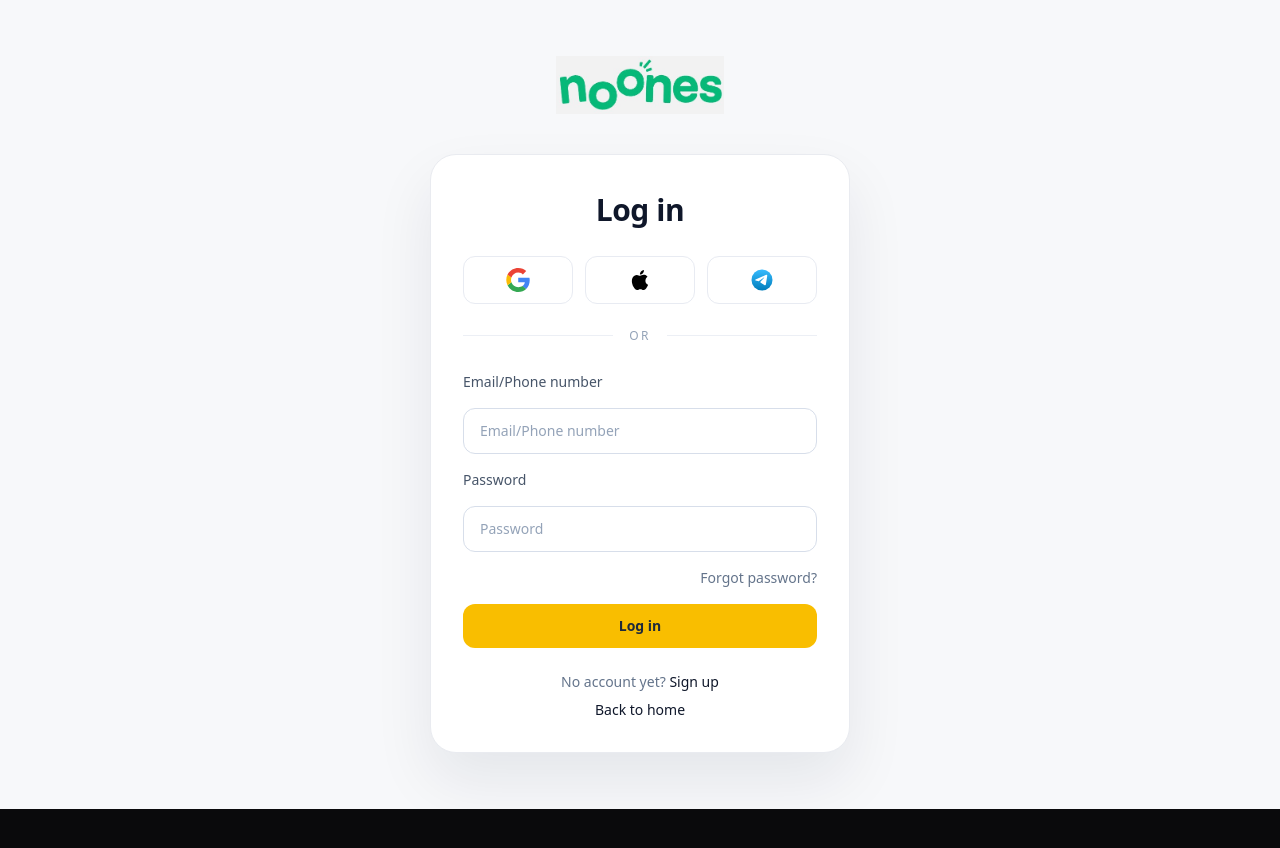
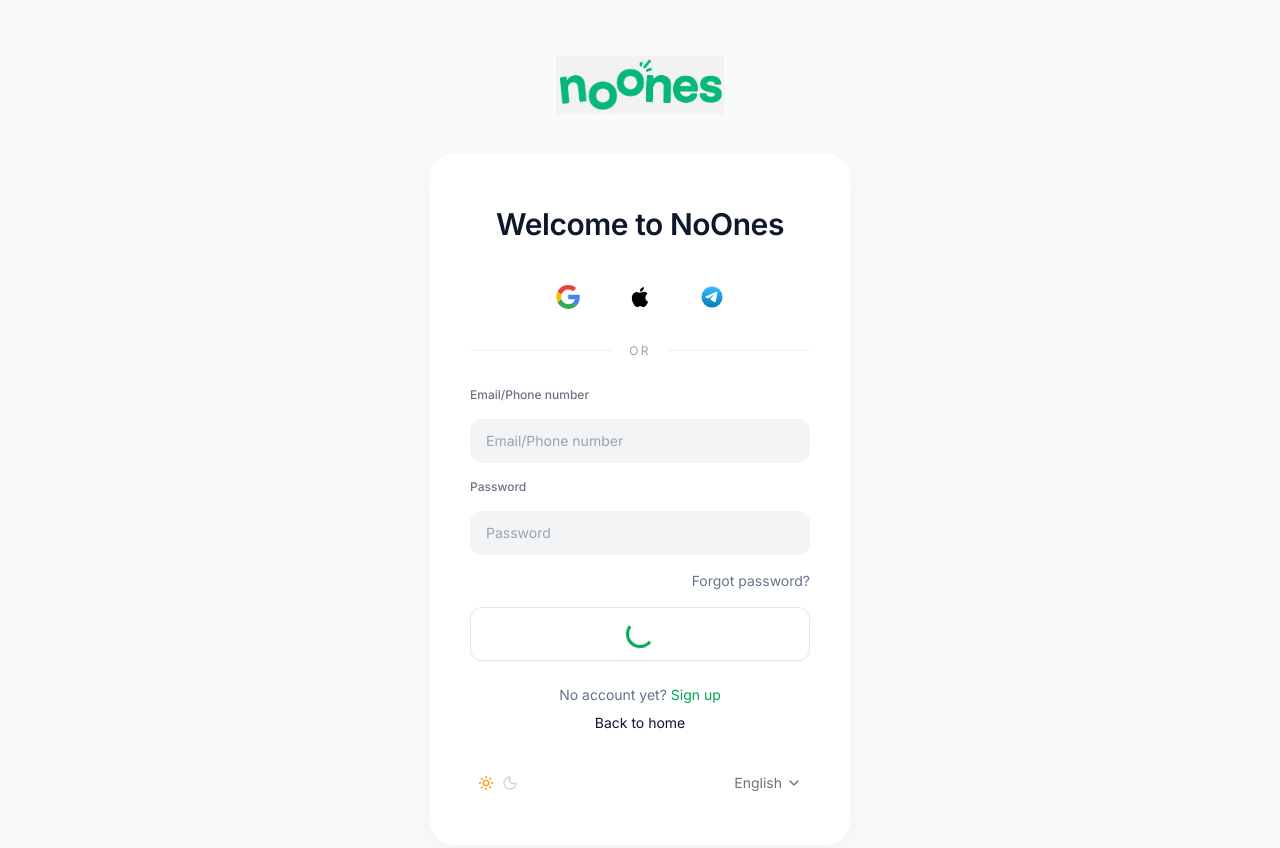
Before and after one commit to Gibson-kobia/Broker, a Next.js app: page /connect in a window 1280 px wide. Shown: the top 848 px of the page. Before the commit the page ends 809 px from the top, so only its background shows below. Built offline with nearby package versions, Linux system fonts and the light colour scheme.

Commit message:
Polish NoOnes-style login UI on connect page

```diff
--- a/src/app/connect/page.js
+++ b/src/app/connect/page.js
@@ -5,7 +5,11 @@
 import Link from 'next/link';
 import { useRouter } from 'next/navigation';
 import { motion } from 'framer-motion';
+import { Inter } from 'next/font/google';
+import { ChevronDown, Moon, Sun } from 'lucide-react';
 import { createClient } from '@/lib/supabase/client';
+
+const inter = Inter({ subsets: ['latin'], weight: ['400', '500', '600', '700'] });
 
 const socialProviders = [
   { name: 'Google', logo: '/logos/google-icon-logo-svgrepo-com.svg' },
@@ -16,6 +20,7 @@
 export default function ConnectPage() {
   const router = useRouter();
   const [mode, setMode] = useState('login');
+  const [isDarkPreview, setIsDarkPreview] = useState(false);
   const [credentials, setCredentials] = useState({
     emailOrPhone: '',
     password: '',
@@ -99,7 +104,9 @@
   };
 
   return (
-    <main className="min-h-screen bg-[#f7f8fa] text-[#17171f] overflow-x-hidden flex items-center justify-center px-4 py-10 sm:px-6 sm:py-14">
+    <main
+      className={`${inter.className} min-h-screen bg-[#F9FAFB] text-[#17171f] overflow-x-hidden flex items-center justify-center px-4 py-10 sm:px-6 sm:py-14`}
+    >
       <motion.section
         initial={{ opacity: 0, y: 20 }}
         animate={{ opacity: 1, y: 0 }}
@@ -117,18 +124,18 @@
           />
         </div>
 
-        <div className="rounded-[26px] border border-[#e9ebf0] bg-white p-6 shadow-[0_28px_60px_rgba(19,27,54,0.08)] sm:p-8">
+        <div className="rounded-3xl bg-white px-7 py-10 shadow-[0_8px_30px_rgba(0,0,0,0.04)] sm:px-10 sm:py-12">
           <h1 className="text-center text-[30px] font-semibold tracking-[-0.015em] text-[#0f172a]">
-            {mode === 'login' ? 'Log in' : 'Sign up'}
+            Welcome to NoOnes
           </h1>
 
-          <div className="mt-6 grid grid-cols-3 gap-3">
+          <div className="mt-7 flex items-center justify-center gap-7">
             {socialProviders.map((provider) => (
               <button
                 key={provider.name}
                 type="button"
                 aria-label={`Continue with ${provider.name}`}
-                className="flex h-12 items-center justify-center rounded-xl border border-[#e8ebf2] bg-white transition-colors hover:border-[#d8dde8] hover:bg-[#f8fafc]"
+                className="flex h-11 w-11 items-center justify-center rounded-full transition-colors hover:bg-[#f3f4f6]"
               >
                 <div className="relative h-6 w-6">
                   <Image
@@ -150,7 +157,7 @@
           </div>
 
           <form onSubmit={handleSubmit} className="mt-7 space-y-4">
-            <label className="block text-sm text-[#475569]" htmlFor="emailOrPhone">
+            <label className="block text-xs font-medium text-[#6b7280]" htmlFor="emailOrPhone">
               Email/Phone number
             </label>
             <input
@@ -159,11 +166,11 @@
               value={credentials.emailOrPhone}
               onChange={handleFieldChange('emailOrPhone')}
               placeholder="Email/Phone number"
-              className="w-full rounded-xl border border-[#d7deea] bg-white px-4 py-3 text-sm text-[#0f172a] placeholder:text-[#94a3b8] focus:outline-none focus:border-[#f9be00]"
+              className="w-full rounded-xl border-none bg-[#F3F4F6] px-4 py-3 text-sm text-[#0f172a] placeholder:text-[#9ca3af] focus:outline-none focus:ring-2 focus:ring-[#00A651]/30"
               autoComplete="username"
             />
 
-            <label className="block text-sm text-[#475569]" htmlFor="password">
+            <label className="block text-xs font-medium text-[#6b7280]" htmlFor="password">
               Password
             </label>
             <input
@@ -172,7 +179,7 @@
               value={credentials.password}
               onChange={handleFieldChange('password')}
               placeholder="Password"
-              className="w-full rounded-xl border border-[#d7deea] bg-white px-4 py-3 text-sm text-[#0f172a] placeholder:text-[#94a3b8] focus:outline-none focus:border-[#f9be00]"
+              className="w-full rounded-xl border-none bg-[#F3F4F6] px-4 py-3 text-sm text-[#0f172a] placeholder:text-[#9ca3af] focus:outline-none focus:ring-2 focus:ring-[#00A651]/30"
               autoComplete="current-password"
             />
 
@@ -185,9 +192,14 @@
             <button
               type="submit"
               disabled={loading}
-              className="w-full rounded-xl bg-[#f9be00] px-5 py-3 text-sm font-semibold text-[#1e293b] transition-colors duration-200 hover:bg-[#ebb300] disabled:cursor-not-allowed disabled:opacity-70"
+              aria-label={mode === 'login' ? 'Log in' : 'Sign up'}
+              className="flex w-full items-center justify-center rounded-xl border border-[#e5e7eb] bg-white px-5 py-3 shadow-[0_1px_1px_rgba(0,0,0,0.03)] transition-colors duration-200 hover:bg-[#fafafa] disabled:cursor-not-allowed disabled:opacity-70"
             >
-              {loading ? 'Please wait...' : mode === 'login' ? 'Log in' : 'Sign up'}
+              <span
+                className={`h-7 w-7 rounded-full border-[3px] border-transparent border-t-[#00A651] border-r-[#00A651] ${
+                  loading ? 'animate-spin' : 'animate-spin'
+                }`}
+              />
             </button>
 
             {errorMessage ? <p className="text-sm text-red-500">{errorMessage}</p> : null}
@@ -199,7 +211,7 @@
             <button
               type="button"
               onClick={() => setMode((current) => (current === 'login' ? 'signup' : 'login'))}
-              className="text-[#0f172a] transition-colors hover:text-[#f59e0b]"
+              className="text-[#00A651] transition-colors hover:text-[#028d47]"
             >
               {mode === 'login' ? 'Sign up' : 'Log in'}
             </button>
@@ -210,6 +222,27 @@
               Back to home
             </Link>
           </div>
+
+          <div className="mt-9 flex items-center justify-between text-sm text-[#6b7280]">
+            <button
+              type="button"
+              onClick={() => setIsDarkPreview((current) => !current)}
+              className="inline-flex items-center gap-2 rounded-full px-2 py-1 transition-colors hover:bg-[#f3f4f6]"
+              aria-label="Toggle theme"
+            >
+              <Sun className={`h-4 w-4 ${isDarkPreview ? 'text-[#9ca3af]' : 'text-[#f59e0b]'}`} />
+              <Moon className={`h-4 w-4 ${isDarkPreview ? 'text-[#111827]' : 'text-[#cbd5e1]'}`} />
+            </button>
+
+            <button
+              type="button"
+              className="inline-flex items-center gap-1 rounded-full px-2 py-1 transition-colors hover:bg-[#f3f4f6]"
+              aria-label="Select language"
+            >
+              <span>English</span>
+              <ChevronDown className="h-4 w-4" />
+            </button>
+          </div>
         </div>
       </motion.section>
     </main>
```
